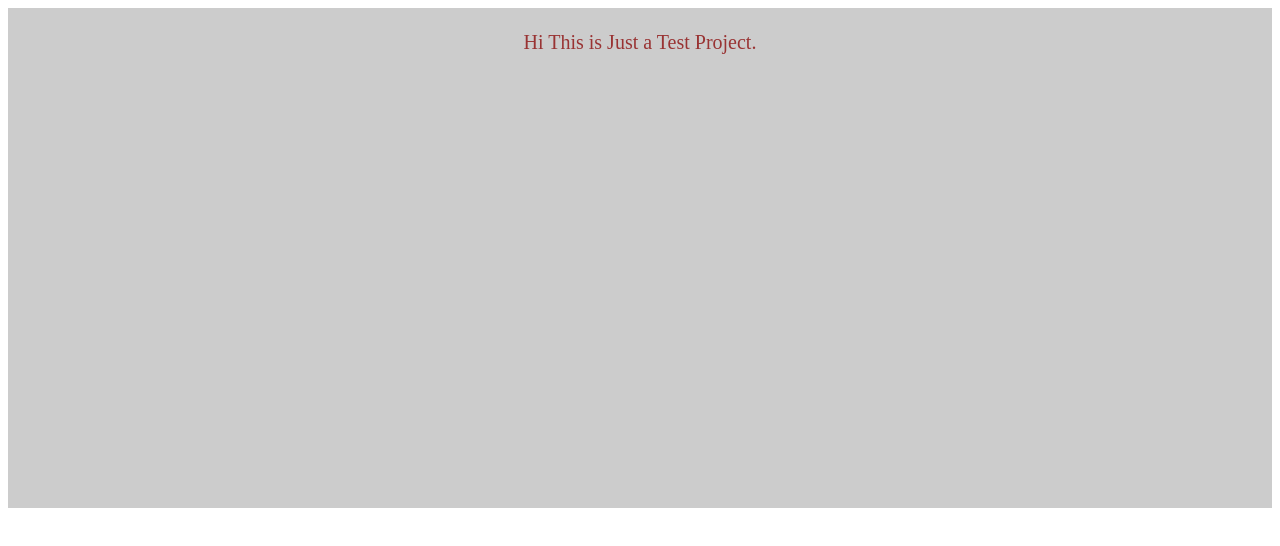
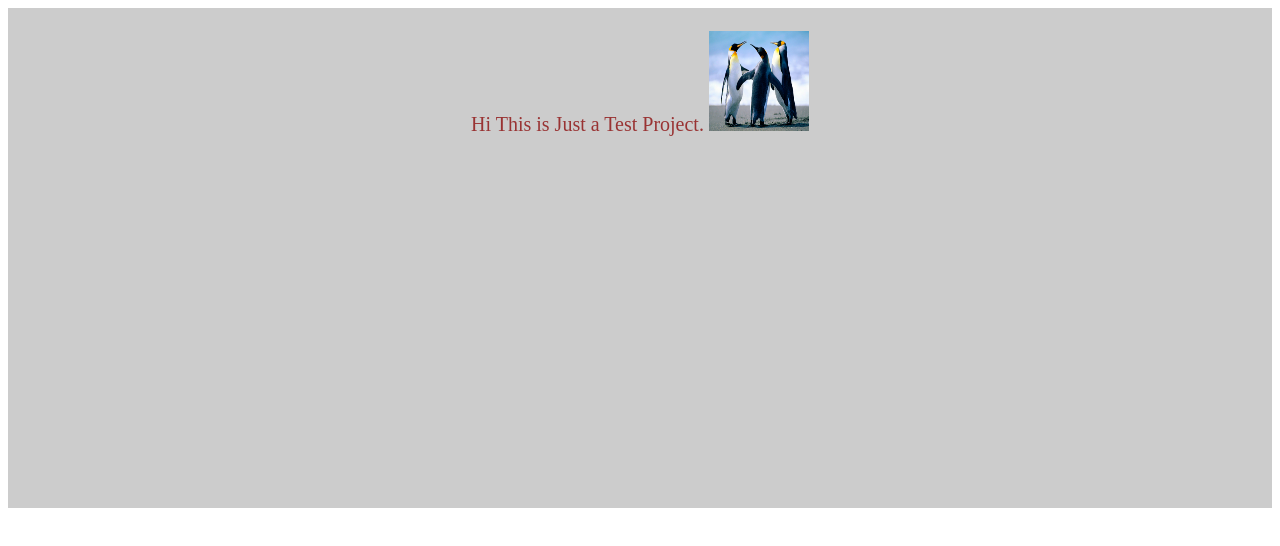
Before and after one commit to prernasain/Demo, a plain HTML site: page index.html in a window 1280 px wide. Drawn offline with Linux system fonts and the light colour scheme.

Commit message:
added Image

```diff
--- a/index.html
+++ b/index.html
@@ -9,7 +9,10 @@
 <table bgcolor="#CCCCCC" align="center" style="padding-top:20px;font-size:20px;color:#993333;" width="100%" height="500">
 <tr><td align="center"  valign="top">
 Hi This is Just a Test Project.
+<img src="image/Penguins.jpg" width="100" height="100" alt="Hiiii" >
+
 </td></tr>
+
 </table>
 </body>
 </html>
```
Also changed, not shown: image/Penguins.jpg (added).
